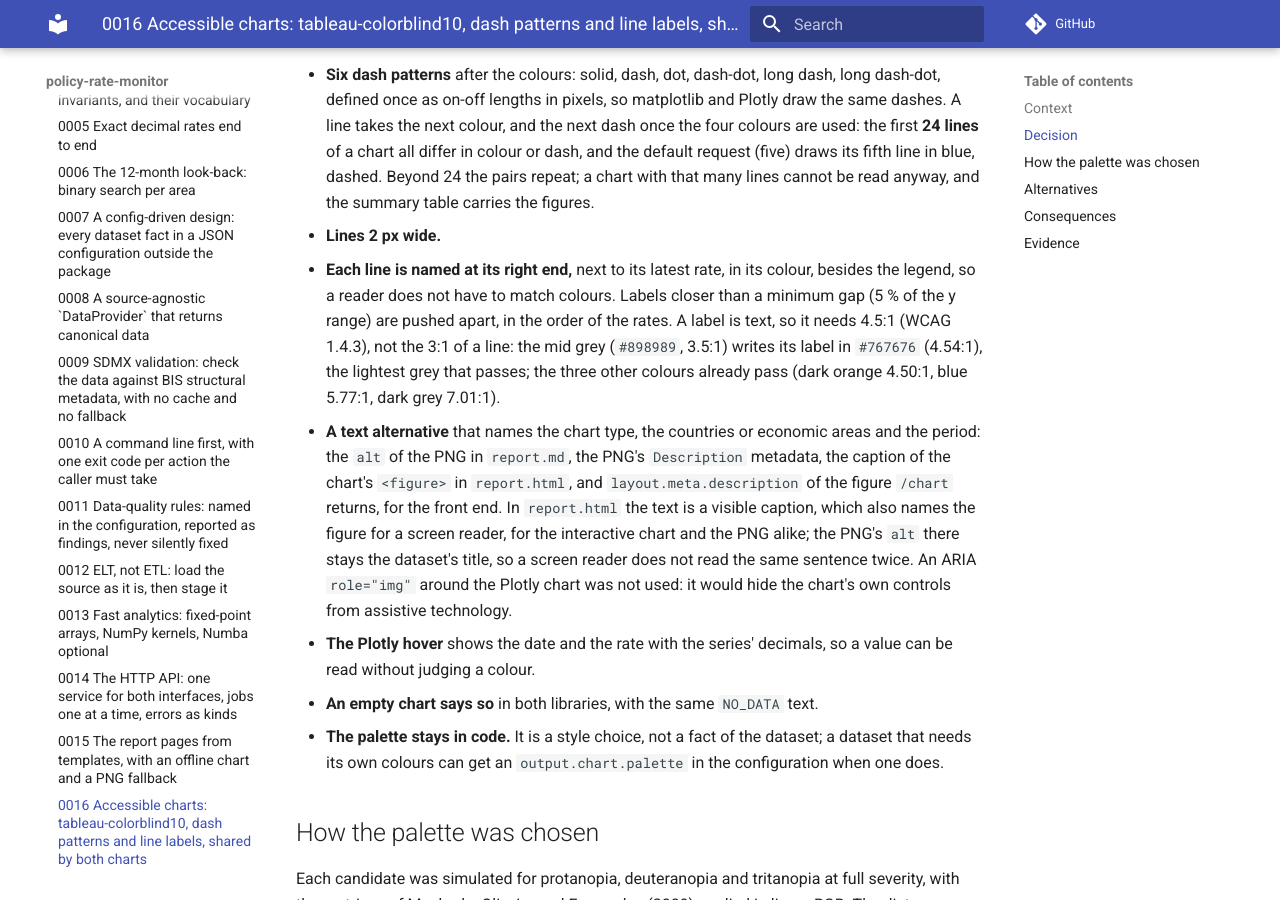
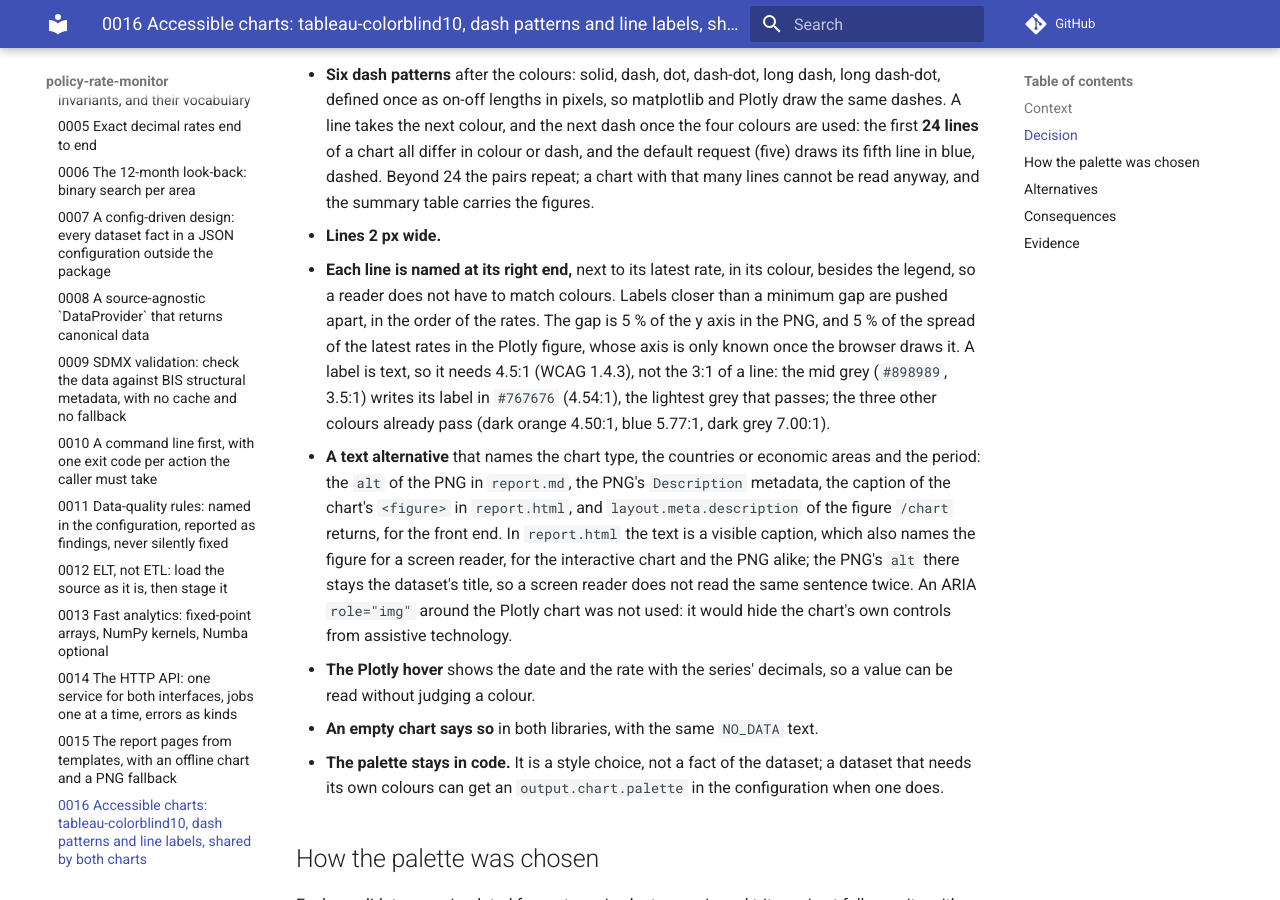
Before and after one commit to andrea-dm/policy-rate-monitor, an MkDocs documentation site: the page built from docs/adr/0016-accessible-charts.md, in a window 1280 px wide and 900 px high, scrolled down 1018 px. Built offline with MkDocs 1.6.1 and Material for MkDocs 9.7.7, drawn with Linux system fonts in a browser that asks for light colours; comment, search, counter and statistics services are not loaded; some of the changed text lies outside the part shown.

Commit message:
docs: fix the label gap, the counts and the module notes in the chart docs

```diff
--- a/docs/adr/0016-accessible-charts.md
+++ b/docs/adr/0016-accessible-charts.md
@@ -37,11 +37,13 @@ it (1.4.11), for a cue other than colour (1.4.1), and for a text alternative (1.
   and the summary table carries the figures.
 - **Lines 2 px wide.**
 - **Each line is named at its right end,** next to its latest rate, in its colour, besides the
-  legend, so a reader does not have to match colours. Labels closer than a minimum gap (5 % of
-  the y range) are pushed apart, in the order of the rates. A label is text, so it needs 4.5:1
+  legend, so a reader does not have to match colours. Labels closer than a minimum gap are
+  pushed apart, in the order of the rates. The gap is 5 % of the y axis in the PNG, and 5 % of
+  the spread of the latest rates in the Plotly figure, whose axis is only known once the browser
+  draws it. A label is text, so it needs 4.5:1
   (WCAG 1.4.3), not the 3:1 of a line: the mid grey (`#898989`, 3.5:1) writes its label in
   `#767676` (4.54:1), the lightest grey that passes; the three other colours already pass
-  (dark orange 4.50:1, blue 5.77:1, dark grey 7.01:1).
+  (dark orange 4.50:1, blue 5.77:1, dark grey 7.00:1).
 - **A text alternative** that names the chart type, the countries or economic areas and the
   period: the `alt` of the PNG in `report.md`, the PNG's `Description` metadata, the caption of
   the chart's `<figure>` in `report.html`, and `layout.meta.description` of the figure `/chart`
```
Also changed, not shown: other parts of docs/adr/0016-accessible-charts.md (+1 -1 lines), CHANGELOG.md (+3 -6 lines), 2 other files.
